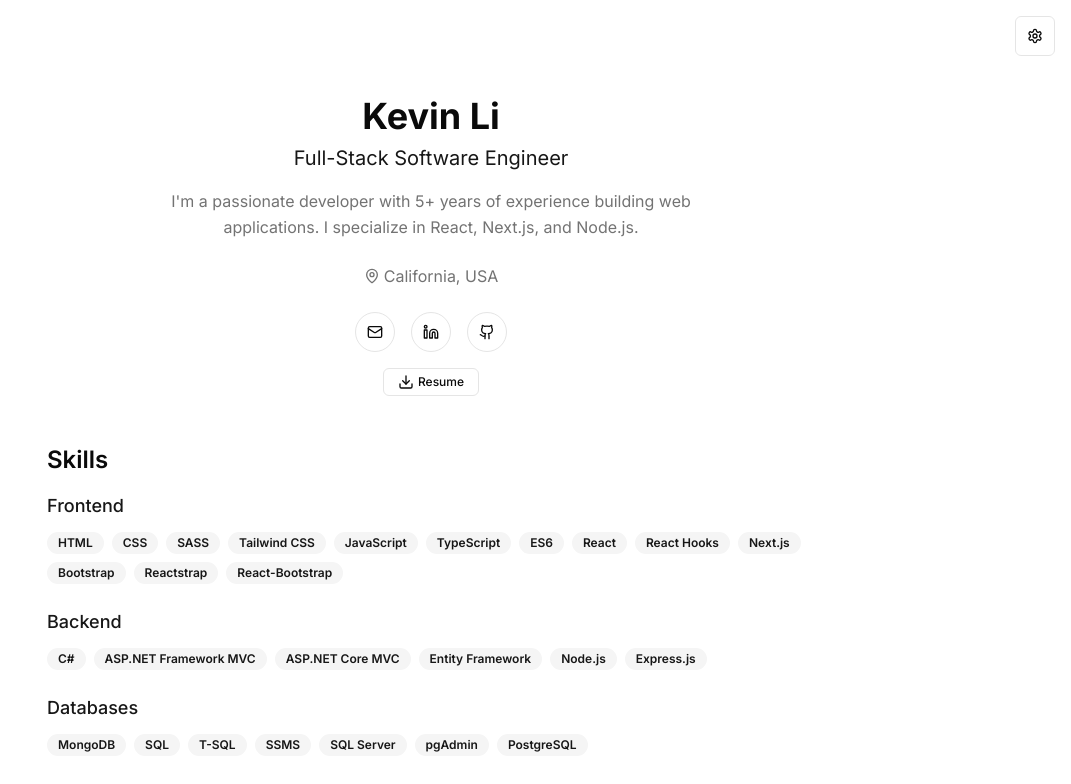
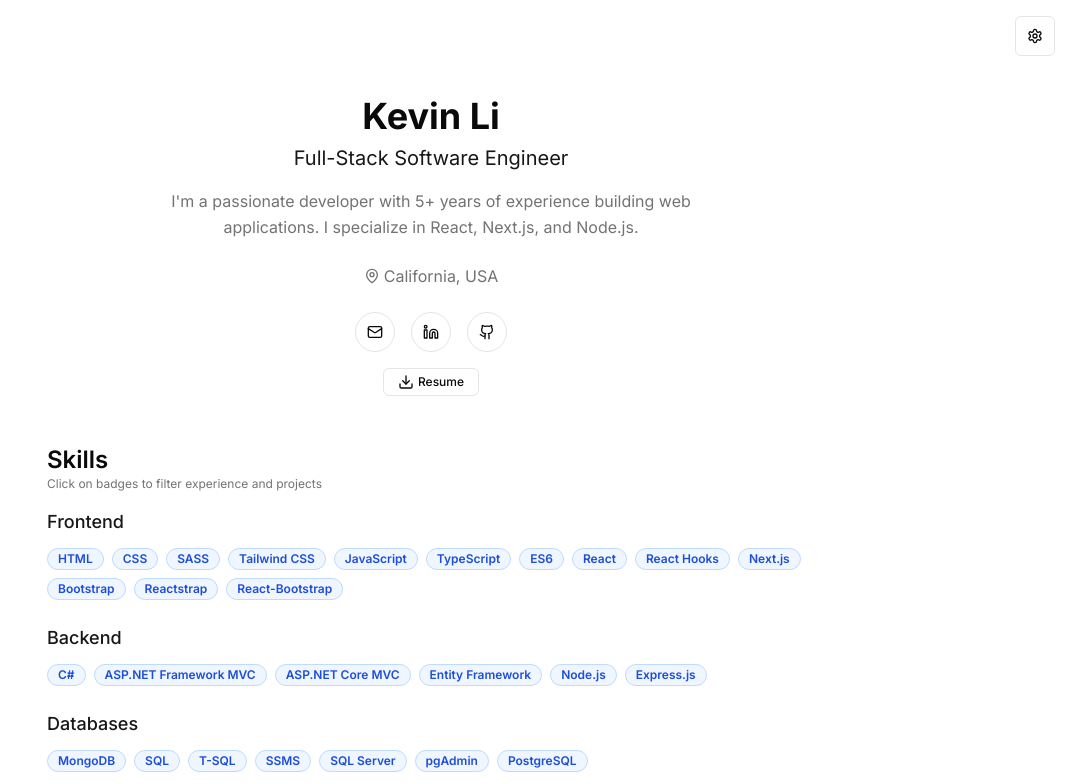
Before and after one commit to kevinkli916/kevinli.dev, a Next.js app: page / in a window 1280 px wide. Shown: the top 784 px of the page, without its empty margins (209-1280 px from the left). Built offline with nearby package versions, Linux system fonts and the light colour scheme.

Commit message:
made filtering badges more obvious

```diff
--- a/components/templates/minimal-template.tsx
+++ b/components/templates/minimal-template.tsx
@@ -1,6 +1,6 @@
 "use client";
 
-import { useState } from "react";
+import { useState, useEffect } from "react";
 import {
   Github,
   Linkedin,
@@ -44,6 +44,13 @@ export function MinimalTemplate({
 }: MinimalTemplateProps) {
   // State to track which experience items are expanded
   const [expandedExperience, setExpandedExperience] = useState<number[]>([]);
+  const [showPulse, setShowPulse] = useState(true);
+
+  useEffect(() => {
+    // Remove pulse effect after 5 seconds
+    const timer = setTimeout(() => setShowPulse(false), 5000);
+    return () => clearTimeout(timer);
+  }, []);
 
   // Toggle expanded state for an experience item
   const toggleExpand = (index: number) => {
@@ -155,7 +162,12 @@ export function MinimalTemplate({
 
         <section className="mb-12">
           <div className="flex items-center justify-between mb-4">
-            <h2 className="text-2xl font-semibold">Skills</h2>
+            <div>
+              <h2 className="text-2xl font-semibold">Skills</h2>
+              <p className="text-xs text-muted-foreground">
+                Click on badges to filter experience and projects
+              </p>
+            </div>
             <div className="flex items-center gap-4">
               {selectedSkills.length > 1 && (
                 <div className="flex items-center space-x-2">
@@ -197,7 +209,10 @@ export function MinimalTemplate({
                     variant={
                       selectedSkills.includes(skill) ? "default" : "secondary"
                     }
-                    className="cursor-pointer transition-all duration-200 hover:scale-105"
+                    className={`
+                    cursor-pointer transition-all duration-200 hover:scale-105 flex items-center gap-1
+                    ${!selectedSkills.includes(skill) ? "bg-blue-50 border-blue-200 text-blue-700 hover:bg-blue-100" : ""}
+                    `}
                     onClick={() => onSkillClick(skill)}
                   >
                     {skill}
--- a/next.config.mjs
+++ b/next.config.mjs
@@ -7,6 +7,7 @@ try {
 
 /** @type {import('next').NextConfig} */
 const nextConfig = {
+  output: 'export',
   eslint: {
     ignoreDuringBuilds: true,
   },
```
